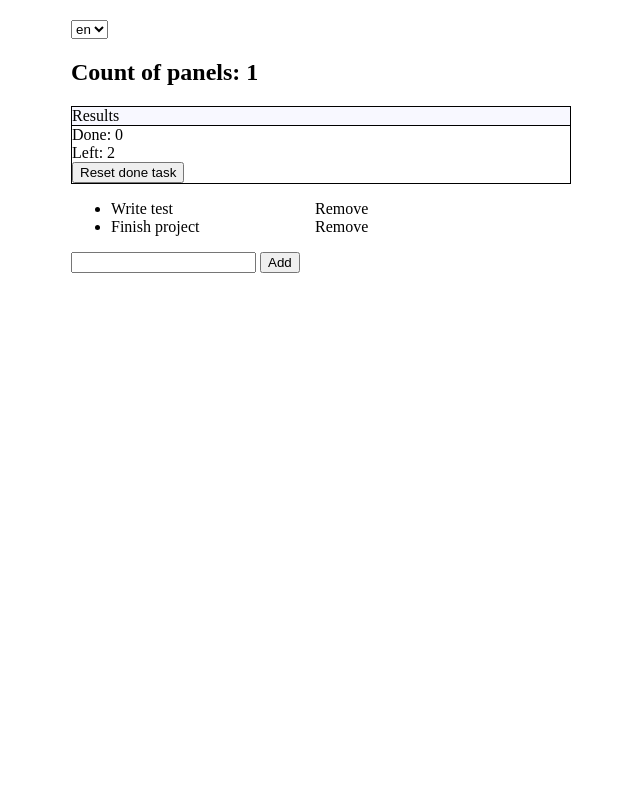
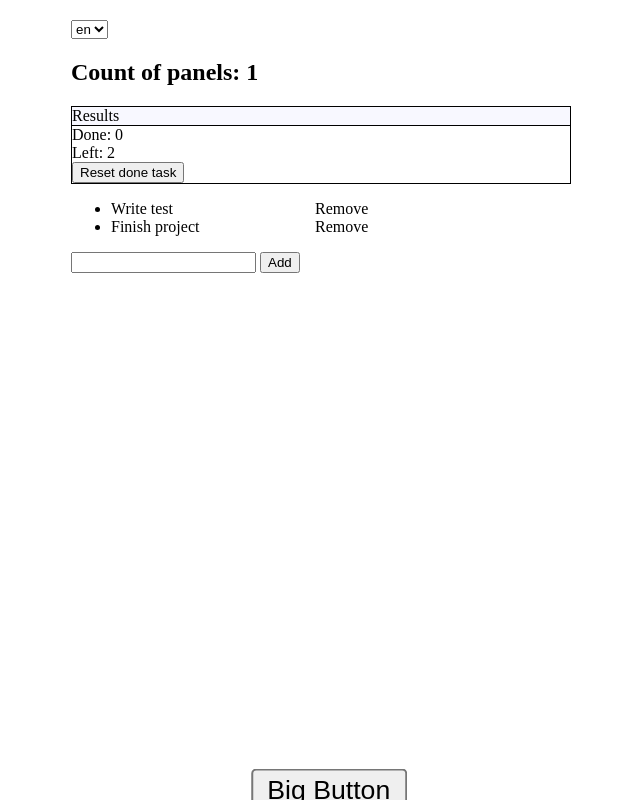
Before and after one commit to nadejdashed/angular-tests, a website: page app/index.html in a window 1280 px wide. Shown: the whole page, without its empty margins (319-959 px from the left). Drawn offline with nearby package versions, Linux system fonts and the light colour scheme.

Commit message:
- Added big button - Transclude test for adding new panel

```diff
--- a/app/index.html
+++ b/app/index.html
@@ -7,6 +7,12 @@
 		.wrapper {
 			width: 500px;
 			margin: 20px auto;
+		}
+		.footer {
+			position:fixed;
+			text-align: center;
+			width: 100%;
+			bottom:0;
 		}
 
 		.done {
@@ -32,6 +38,10 @@
 			background: ghostwhite;
 			border-bottom: 1px solid black;
 		}
+
+		.big {
+			transform: scale(2);
+		}
 	</style>
 </head>
 <body>
@@ -54,6 +64,9 @@
 		<button ng-click="add()" magic-button="{{items.length > 3}}">{{buttonText | i18n:l}}</button>
 	</div>
 </div>
+<div class="footer">
+	<div big-button></div>
+</div>
 
 <script src="resources/angular.js"></script>
 <!--<script src="https://code.angularjs.org/1.2.30/angular.js"></script>-->
@@ -67,6 +80,7 @@
 <script src="scripts/directives/advertising.directive.js"></script>
 <script src="scripts/directives/panels.directive.js"></script>
 <script src="scripts/directives/panel.directive.js"></script>
+<script src="scripts/directives/big-button.directive.js"></script>
 <script src="scripts/components/results.directive.js"></script>
 
 <script src="resources/angular-mocks.js"></script>
--- /dev/null
+++ b/app/scripts/directives/big-button.directive.js
@@ -0,0 +1,28 @@
+'use strict';
+
+angular.module('app').directive('bigButton', function ($document) {
+	return {
+		replace:true,
+		template: '<button ng-class="{big: isBigButton}" ng-click="onClick()">Big Button</button>',
+		link: function(scope, elem, attr) {
+			scope.isBigButton = false;
+
+			$document.on('scroll', function(){
+				var pageHeight = $document[0].documentElement.offsetHeight;
+				var screenHeight = $document[0].documentElement.clientHeight;
+				var scrollTop = $document[0].body.scrollTop;
+
+				if (scrollTop + screenHeight >= pageHeight) {
+					scope.isBigButton = true;
+				} else {
+					scope.isBigButton = false;
+				}
+				scope.$apply();
+			});
+
+			scope.onClick = function(){
+				$document[0].body.scrollTop = 0;
+			}
+		}
+	};
+});
--- a/app/scripts/directives/panel.directive.js
+++ b/app/scripts/directives/panel.directive.js
@@ -14,6 +14,9 @@ angular.module('app').directive('panel', function () {
 			'<div>',
 		link: function(scope, element, attrs, controller) {
 			controller.addPanel();
+		},
+		controller: function() {
+			this.doS = 'a';
 		}
 	};
 });
```
Also changed, not shown: test/unit/directives/big-button.directive.spec.js (added, +64 -0 lines), test/unit/directives/panel.directive.spec.js (+5 -3 lines).
